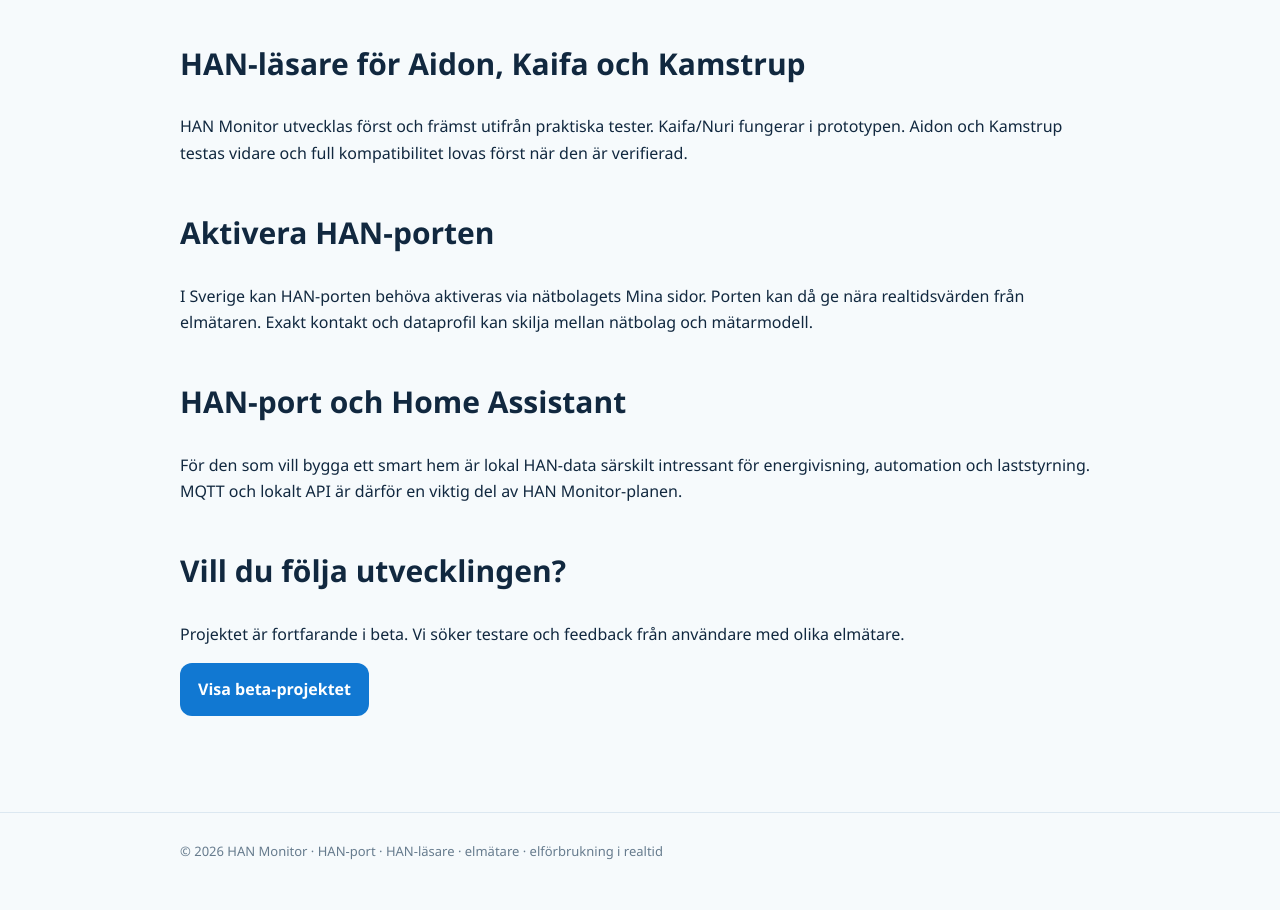
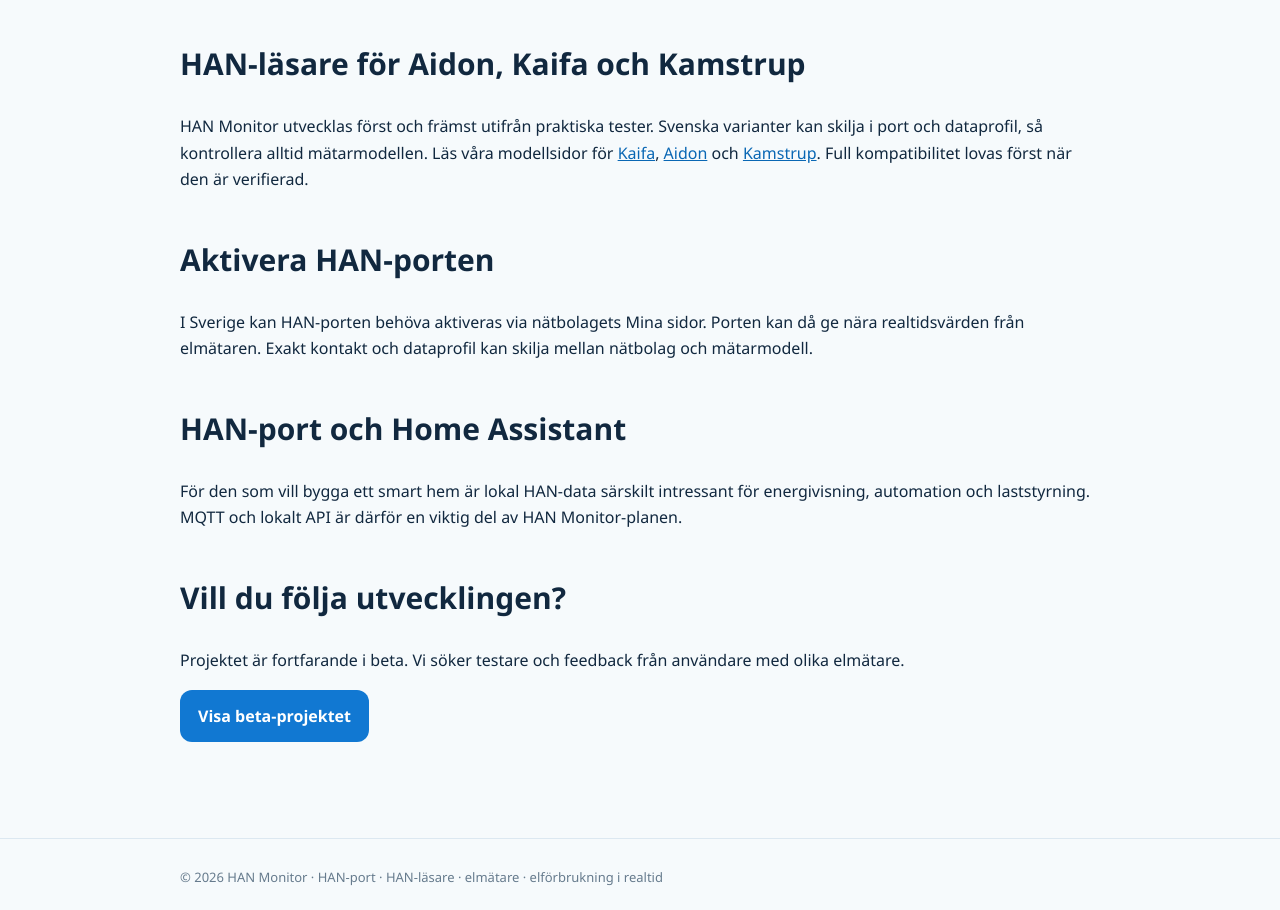
Before and after one commit to TomaszUI/hanmonitor.no, a plain HTML site: page sv/han-port-elmatare/index.html in a window 1280 px wide. Shown: the part 1239-2149 px from the top of the page. Drawn offline with Linux system fonts and the light colour scheme.

Commit message:
Strengthen Swedish meter guide internal linking

```diff
--- a/sv/han-port-elmatare/index.html
+++ b/sv/han-port-elmatare/index.html
@@ -22,7 +22,7 @@
 <h2>Varför använda HAN-porten?</h2>
 <div class="grid"><div class="card"><strong>Elförbrukning i realtid</strong><p class="mut">Följ aktuell effekt och se när hushållets belastning ökar eller minskar.</p></div><div class="card"><strong>Lokal data</strong><p class="mut">HAN Monitor utvecklas med fokus på lokal åtkomst utan obligatorisk molntjänst.</p></div><div class="card"><strong>Home Assistant</strong><p class="mut">MQTT och lokalt API planeras för smarta hem och egna integrationer.</p></div><div class="card"><strong>Wi‑Fi</strong><p class="mut">Målet är enkel åtkomst från mobil, surfplatta eller dator i hemnätverket.</p></div></div>
 <h2>RJ12 eller RJ45?</h2><p>Kontakten på HAN/P1-porten kan skilja mellan nätbolag och mätare. Läs vår guide om <a href="/sv/han-p1-rj12-rj45/"><strong>HAN/P1-port, RJ12 och RJ45</strong></a> innan du väljer utrustning.</p><h2>HAN-läsare för Aidon, Kaifa och Kamstrup</h2>
-<p>HAN Monitor utvecklas först och främst utifrån praktiska tester. Kaifa/Nuri fungerar i prototypen. Aidon och Kamstrup testas vidare och full kompatibilitet lovas först när den är verifierad.</p>
+<p>HAN Monitor utvecklas först och främst utifrån praktiska tester. Svenska varianter kan skilja i port och dataprofil, så kontrollera alltid mätarmodellen. Läs våra modellsidor för <a href="/sv/han-port-kaifa/">Kaifa</a>, <a href="/sv/han-port-aidon/">Aidon</a> och <a href="/sv/han-port-kamstrup/">Kamstrup</a>. Full kompatibilitet lovas först när den är verifierad.</p>
 <h2>Aktivera HAN-porten</h2>
 <p>I Sverige kan HAN-porten behöva aktiveras via nätbolagets Mina sidor. Porten kan då ge nära realtidsvärden från elmätaren. Exakt kontakt och dataprofil kan skilja mellan nätbolag och mätarmodell.</p>
 <h2>HAN-port och Home Assistant</h2>
```
